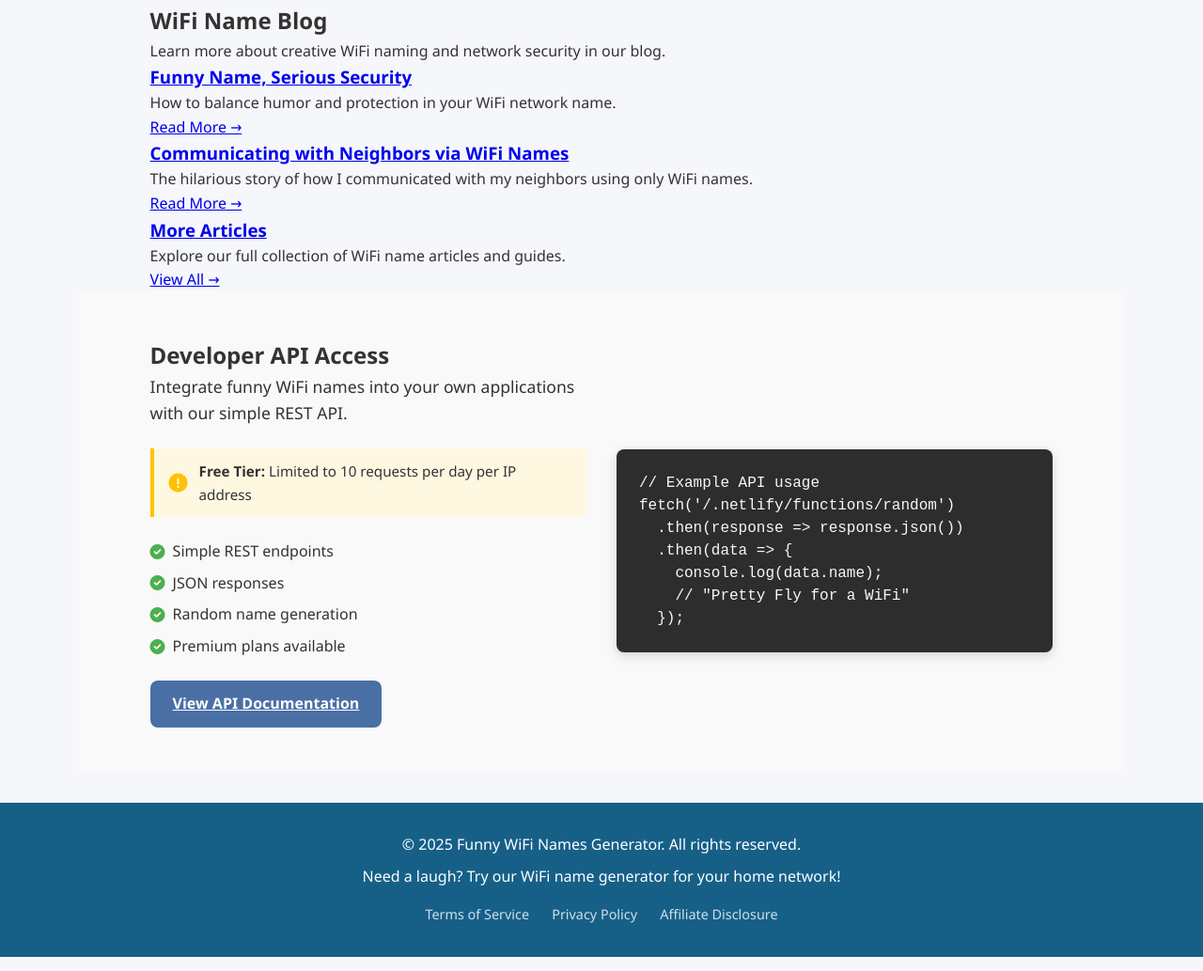
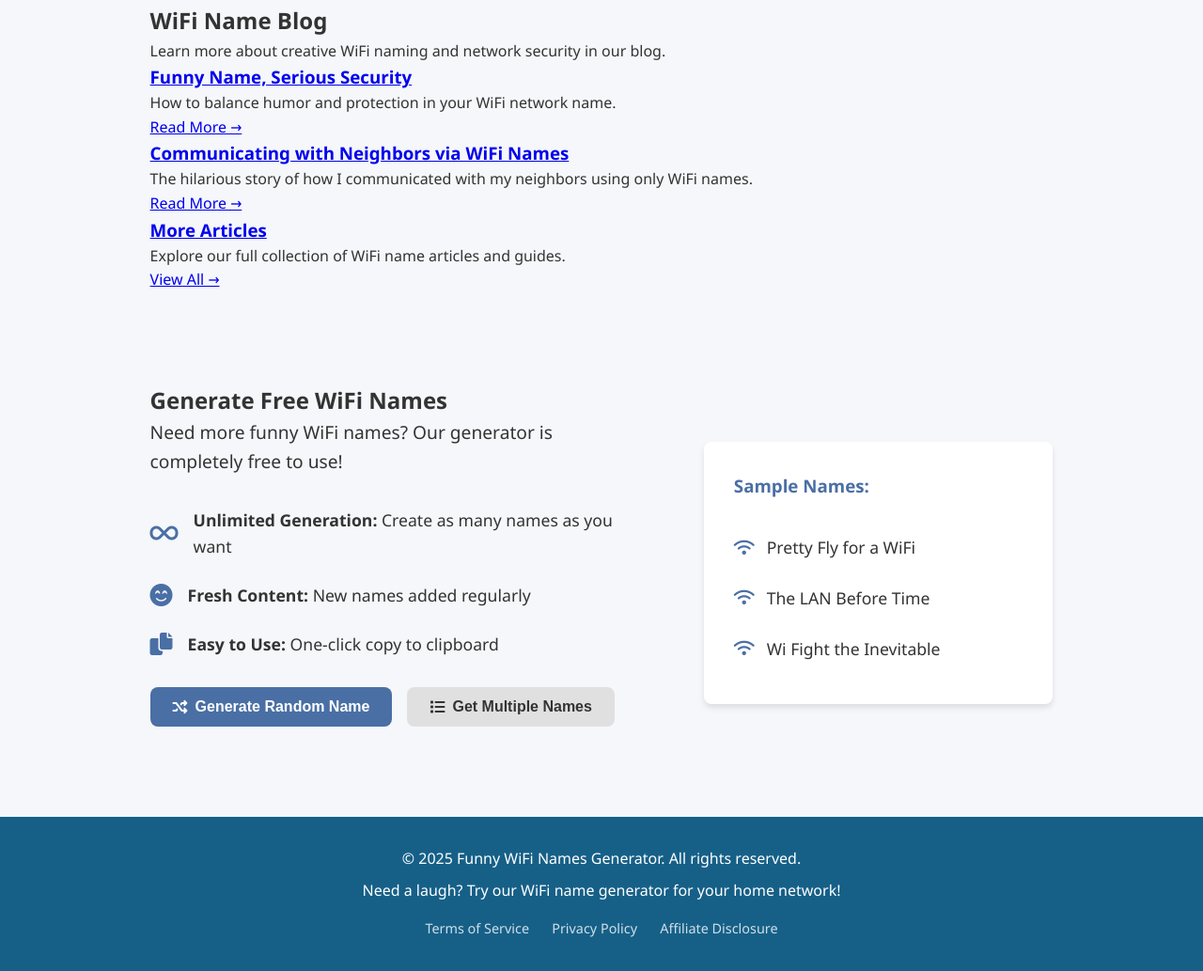
Before and after one commit to BetoWH13/funny-wifi-names, a website: page public/index.html in a window 1280 px wide. Shown: the part 1365-2398 px from the top of the page at 94% size. Drawn offline with Linux system fonts and the light colour scheme; no server answers.

Commit message:
replace index
replace index html

```diff
--- a/public/index.html
+++ b/public/index.html
@@ -144,33 +144,45 @@
             </div>
         </section>
 
-        <!-- API Access Section -->
-        <section class="api-access-section">
+        <!-- Free Generator Section -->
+        <section class="free-generator-section">
             <div class="container">
-                <h2>Developer API Access</h2>
-                <div class="api-info">
-                    <div class="api-description">
-                        <p>Integrate funny WiFi names into your own applications with our simple REST API.</p>
-                        <div class="rate-limit-notice">
-                            <i class="fas fa-exclamation-circle"></i>
-                            <p><strong>Free Tier:</strong> Limited to 10 requests per day per IP address</p>
+                <h2>Generate Free WiFi Names</h2>
+                <div class="generator-info">
+                    <div class="generator-description">
+                        <p>Need more funny WiFi names? Our generator is completely free to use!</p>
+                        <div class="features-list">
+                            <div class="feature">
+                                <i class="fas fa-infinity"></i>
+                                <p><strong>Unlimited Generation:</strong> Create as many names as you want</p>
+                            </div>
+                            <div class="feature">
+                                <i class="fas fa-smile-beam"></i>
+                                <p><strong>Fresh Content:</strong> New names added regularly</p>
+                            </div>
+                            <div class="feature">
+                                <i class="fas fa-copy"></i>
+                                <p><strong>Easy to Use:</strong> One-click copy to clipboard</p>
+                            </div>
                         </div>
-                        <ul class="api-features">
-                            <li><i class="fas fa-check-circle"></i> Simple REST endpoints</li>
-                            <li><i class="fas fa-check-circle"></i> JSON responses</li>
-                            <li><i class="fas fa-check-circle"></i> Random name generation</li>
-                            <li><i class="fas fa-check-circle"></i> Premium plans available</li>
-                        </ul>
-                        <a href="api.html" class="btn primary-btn">View API Documentation</a>
+                        <div class="cta-buttons">
+                            <button class="btn primary-btn" onclick="document.getElementById('generate-btn').click()">
+                                <i class="fas fa-random"></i> Generate Random Name
+                            </button>
+                            <button class="btn secondary-btn" onclick="document.getElementById('bulk-btn').click()">
+                                <i class="fas fa-list"></i> Get Multiple Names
+                            </button>
+                        </div>
                     </div>
-                    <div class="api-code-example">
-                        <pre><code>// Example API usage
-fetch('/.netlify/functions/random')
-  .then(response => response.json())
-  .then(data => {
-    console.log(data.name);
-    // "Pretty Fly for a WiFi"
-  });</code></pre>
+                    <div class="generator-preview">
+                        <div class="preview-card">
+                            <h3>Sample Names:</h3>
+                            <ul>
+                                <li><i class="fas fa-wifi"></i> Pretty Fly for a WiFi</li>
+                                <li><i class="fas fa-wifi"></i> The LAN Before Time</li>
+                                <li><i class="fas fa-wifi"></i> Wi Fight the Inevitable</li>
+                            </ul>
+                        </div>
                     </div>
                 </div>
             </div>
```
Also changed, not shown: 1 other file.
